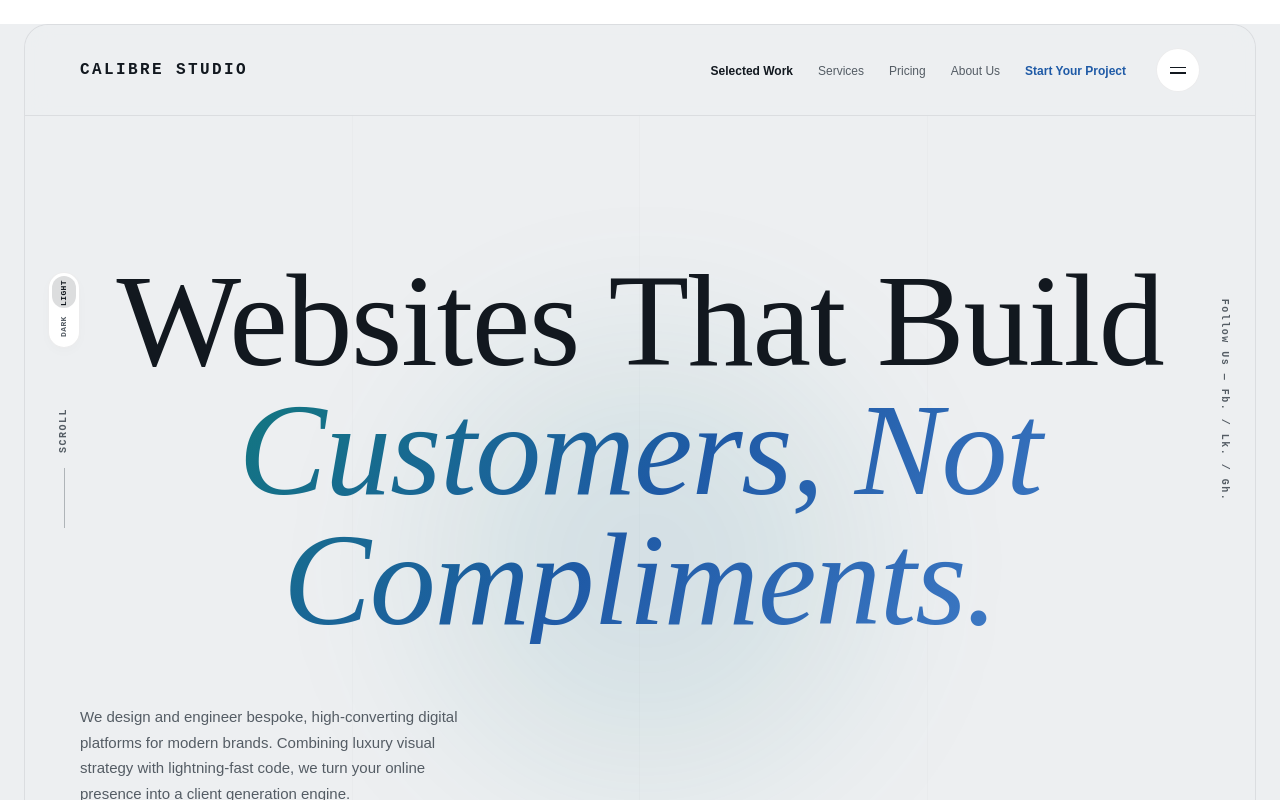
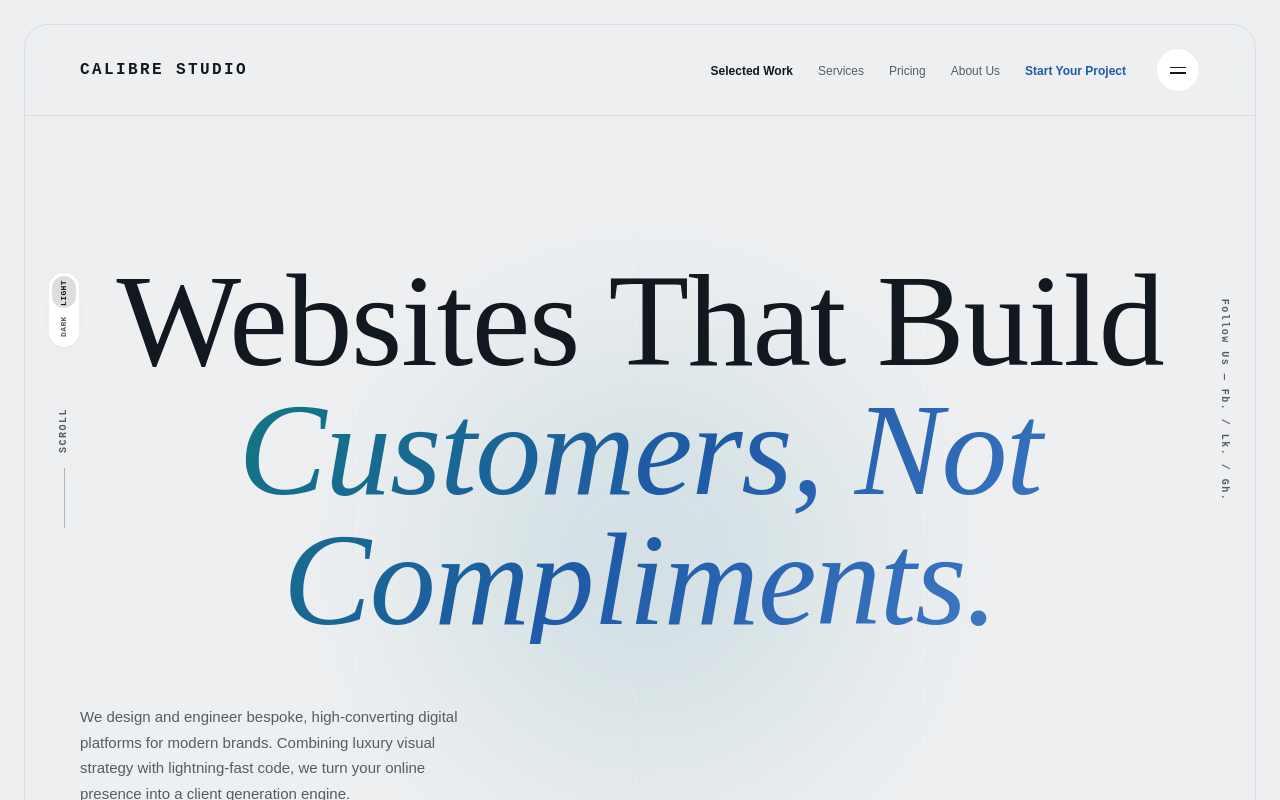
Before and after one commit to AbhishekKumarCode/Calibre-agency, a React (Vite) app: page / in a window 1280 px wide. Shown: the top 800 px of the page. Built offline with nearby package versions, Linux system fonts and the light colour scheme; no server answers.

Commit message:
Fix white bar above header caused by margin collapse on canvas-frame

```diff
--- a/src/pages/Home/Home.css
+++ b/src/pages/Home/Home.css
@@ -105,6 +105,7 @@
       line-height: 1.65;
       -webkit-font-smoothing: antialiased;
       -moz-osx-font-smoothing: grayscale;
+      display: flow-root;
     }
 
     /* Background Grid Guide Lines Overlay */.page-home .grid-overlay {
```
